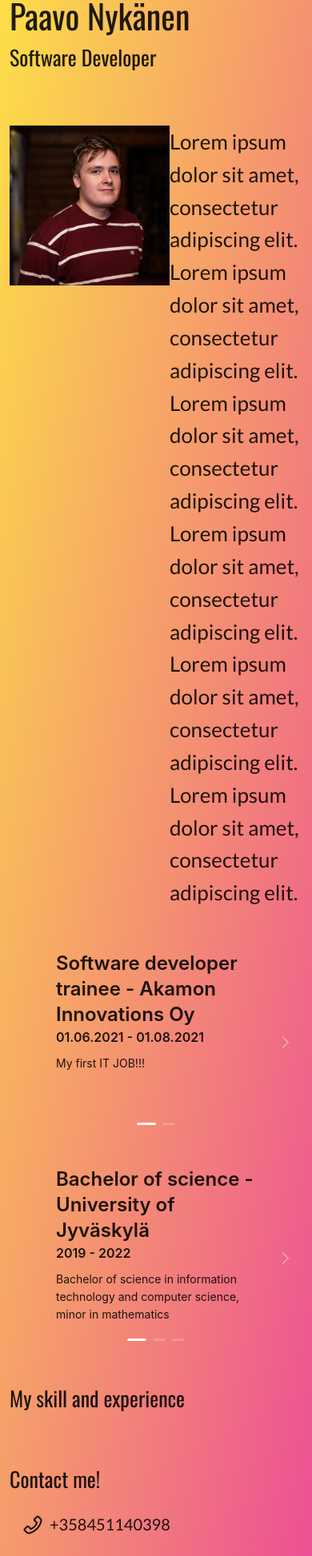
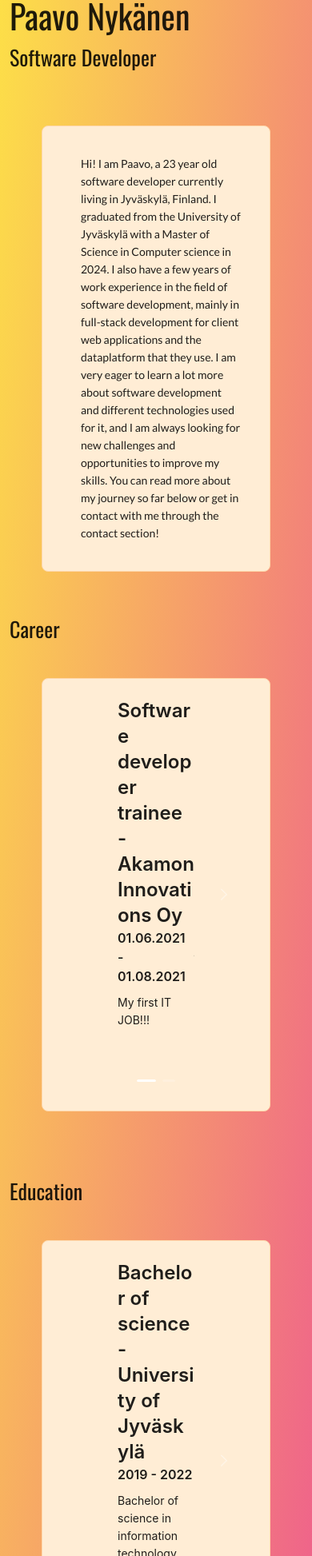
Before and after one commit to PaavoNykanen/PaavoNykanen.github.io, a React (Vite) app: page / in a window 390 px wide. Shown: the part 54-2000 px from the top of the page at 80% size. Built offline with nearby package versions, Linux system fonts and the light colour scheme.

Commit message:
wip: fix contact section
- Fixed contact section and changed email and phonenumber buttons to copy text to clipboard
- Add cards to different sections
- More styling

```diff
--- a/src/components/carousel/CareerCarousel.tsx
+++ b/src/components/carousel/CareerCarousel.tsx
@@ -3,11 +3,12 @@ import careerInfoJson from './info-items/career.json';
 
 const CareerCarousel = () => {
   const careerInfo = careerInfoJson;
+
   return (
     <InfoCarousel
       items={careerInfo}
       arrows
-      infinite={true}
+      infinite={false}
     />
   );
 };
--- a/src/components/common/IconButton.tsx
+++ b/src/components/common/IconButton.tsx
@@ -14,11 +14,11 @@ const IconButton = ({
     <Flex
       onMouseEnter={() => setIsHovering(true)}
       onMouseLeave={() => setIsHovering(false)}
-      className='w-1'
+      className='w-full'
     >
       <Button type="text" onClick={onClick}>
-        {React.cloneElement(icon, { spin: isHovering, className: 'text-lg font-lato' })}
-        <Text className='text-md font-lato'>{text}</Text>
+        {React.cloneElement(icon, { spin: isHovering, className: 'text-md sm:text-lg font-lato' })}
+        <Text className='text-base sm:text-md font-lato'>{text}</Text>
       </Button>
     </Flex>
   );
--- a/src/components/common/ThemeButton.tsx
+++ b/src/components/common/ThemeButton.tsx
@@ -9,9 +9,11 @@ export const ThemeButton = ({
   return (
     <Button
       className={`font-lato
-      bg-purple-500 border-purple-400 text-black
+      bg-gradient-to-br from-purple-500 to-blue-500
+      border-purple-300
         text-base font-semibold rounded-2xl
-      hover:bg-purple-600 hover:border-purple-500
+      hover:from-blue-500 hover:to-purple-500
+      hover:text-red-200
       active:bg-purple-500 active:border-purple-600
         ${className}`}
       onClick={onClick}
--- a/src/components/personal-info/Headshot.tsx
+++ b/src/components/personal-info/Headshot.tsx
@@ -1,11 +1,13 @@
 import { Flex, Image } from 'antd';
 import headshot from '../../assets/omakuva.jpg'; // Import the local image file
 
-const Headshot = () => {
+const Headshot = ({
+  className,
+}: { className?: string }) => {
   return (
     <Flex>
       <Image
-        width={200}
+        className={className}
         src={headshot}
         alt="Headshot of Paavo Nykänen"
       />
--- a/src/layout/page/PageHeader.tsx
+++ b/src/layout/page/PageHeader.tsx
@@ -4,10 +4,10 @@ const PageHeader = () => {
   const { Text } = Typography;
   return (
     <Flex vertical className='p-3'>
-      <Text className='text-xl md:text-2xl lg:text-3xl xl:text-4xl font-oswald'>
+      <Text className='text-xl sm:text-2xl md:text-3xl lg:text-4xl font-oswald'>
         Paavo Nykänen
       </Text>
-      <Text className='text-lg md:text-lg lg:text-xl xl:text-2xl font-oswald'>
+      <Text className='text-lg sm:text-xl lg:text-2xl font-oswald'>
         Software Developer
       </Text>
     </Flex>
--- a/src/layout/sections/About.tsx
+++ b/src/layout/sections/About.tsx
@@ -1,33 +1,28 @@
 
-import { Flex, Typography } from 'antd';
-import Headshot from '../../components/personal-info/Headshot';
+import { Card, Flex, Typography } from 'antd';
 
 const About = () => {
   const { Text } = Typography;
+  const currentDate = new Date();
+  const ageYears = currentDate.getMonth() < 2 && currentDate.getDate() < 13
+    ? (currentDate.getFullYear() - 1999 - 1) : currentDate.getFullYear() - 1999;
 
   return (
-    <Flex className='m-3'>
-      <Headshot />
-      <Flex vertical>
-        <Text className='text-lg font-lato'>
-          Lorem ipsum dolor sit amet, consectetur adipiscing elit.
-        </Text>
-        <Text className='text-lg font-lato'>
-          Lorem ipsum dolor sit amet, consectetur adipiscing elit.
-        </Text>
-        <Text className='text-lg font-lato'>
-          Lorem ipsum dolor sit amet, consectetur adipiscing elit.
-        </Text>
-        <Text className='text-lg font-lato'>
-          Lorem ipsum dolor sit amet, consectetur adipiscing elit.
-        </Text>
-        <Text className='text-lg font-lato'>
-          Lorem ipsum dolor sit amet, consectetur adipiscing elit.
-        </Text>
-        <Text className='text-lg font-lato'>
-          Lorem ipsum dolor sit amet, consectetur adipiscing elit.
-        </Text>
-      </Flex>
+    <Flex className='m-3' id="about">
+      <Card className='w-full ml-10 mr-10 bg-orange-100 border-orange-200'>
+        <Flex className='m-3 flex-col md:flex-col lg:flex-row xl:flex-row'>
+          <Flex vertical className='ml-3'>
+            <Text className='text-sm md:text-md font-lato'>
+              Hi! I am Paavo, a {ageYears} year old software developer currently living in Jyväskylä, Finland.
+              I graduated from the University of Jyväskylä with a Master of Science in Computer science in 2024.
+              I also have a few years of work experience in the field of software development, mainly in full-stack development
+              for client web applications and the dataplatform that they use. I am very eager to learn a lot more about software
+              development and different technologies used for it, and I am always looking for new challenges and opportunities to
+              improve my skills. You can read more about my journey so far below or get in contact with me through the contact section!
+            </Text>
+          </Flex>
+        </Flex>
+      </Card>
     </Flex>
   );
 };
--- a/src/layout/sections/Career.tsx
+++ b/src/layout/sections/Career.tsx
@@ -1,12 +1,19 @@
 
-import { Flex } from 'antd';
+import { Card, Flex, Typography } from 'antd';
 import CareerCarousel from '../../components/carousel/CareerCarousel';
+
+const { Text } = Typography;
 
 const Career = () => {
 
   return (
-    <Flex vertical>
-      <CareerCarousel />
+    <Flex className='m-3 flex-col' id="career">
+      <Text className='text-lg sm:text-xl font-oswald'>
+        Career
+      </Text>
+      <Card className='m-10 bg-orange-100 border-orange-200'>
+        <CareerCarousel />
+      </Card>
     </Flex>
   );
 };
--- a/src/layout/sections/Contact.tsx
+++ b/src/layout/sections/Contact.tsx
@@ -1,6 +1,8 @@
 import { GithubOutlined, InstagramOutlined, LinkedinOutlined, MailOutlined, PhoneOutlined } from '@ant-design/icons';
-import { Flex, Typography } from 'antd';
+import { Card, Flex, Tooltip, Typography } from 'antd';
 import IconButton from '../../components/common/IconButton';
+import Headshot from '../../components/personal-info/Headshot';
+import { useState } from 'react';
 
 const phoneNumber = '+358451140398';
 const email = 'paavonykanen@gmail.com';
@@ -10,23 +12,49 @@ const instagramUrl = 'https://www.instagram.com/paavoli/profilecard/?igsh=eDIwNX
 
 const Contact = () => {
   const { Text } = Typography;
+  const [emailTooltip, setEmailTooltip] = useState(false);
+  const [phoneTooltip, setPhoneTooltip] = useState(false);
+
+  const activateEmailTooltip = () => {
+    navigator.clipboard.writeText(email);
+    setEmailTooltip(true);
+    setTimeout(() => {
+      setEmailTooltip(false);
+    }, 1500);
+  };
+  const activatePhoneTooltip = () => {
+    navigator.clipboard.writeText(phoneNumber);
+    setPhoneTooltip(true);
+    setTimeout(() => {
+      setPhoneTooltip(false);
+    }, 1500);
+  };
 
   return (
     <Flex className='m-3 flex-col' id="contact">
-      <Text className='text-lg md:text-md lg:text-lg xl:text-xl font-oswald mb-5'>
+      <Text className='text-lg sm:text-xl font-oswald'>
         Contact me!
       </Text>
-      <Flex vertical className='space-y-5'>
+      <Card className='m-10 bg-orange-100 border-orange-200'>
+        <Flex className='m-3 flex-col md:flex-row justify-center'>
+          <Flex className='justify-center'>
+            <Headshot className='size-auto sm:size-80' />
+          </Flex>
+          <Flex className='space-y-5 m-3 flex-col'>
+            <Tooltip placement='topLeft' title={'Copied!'} open={phoneTooltip}>
               <IconButton
                 icon={<PhoneOutlined aria-label='Phone' />}
                 text={phoneNumber}
-          onClick={() => window.open(`tel:${phoneNumber}`, '_blank')}
+                onClick={() => activatePhoneTooltip()}
               />
+            </Tooltip >
+            <Tooltip placement='topLeft' title={'Copied!'} open={emailTooltip}>
               <IconButton
                 icon={<MailOutlined aria-label='Email' />}
                 text={email}
-          onClick={() => window.open(`mailto:${email}`, '_blank')}
+                onClick={() => activateEmailTooltip()}
               />
+            </Tooltip >
             <IconButton
               icon={<LinkedinOutlined aria-label='LinkedIn' />}
               text={'Let\'s connect!'}
@@ -44,6 +72,8 @@ const Contact = () => {
             />
           </Flex>
         </Flex>
+      </Card>
+    </Flex>
   );
 };
 
--- a/src/layout/sections/Education.tsx
+++ b/src/layout/sections/Education.tsx
@@ -1,12 +1,19 @@
 
-import { Flex } from 'antd';
+import { Card, Flex, Typography } from 'antd';
 import EducationCarousel from '../../components/carousel/EducationCarousel';
+
+const { Text } = Typography;
 
 const Education = () => {
 
   return (
-    <Flex vertical>
-      <EducationCarousel />
+    <Flex className='m-3 flex-col' id="education">
+      <Text className='text-lg sm:text-xl font-oswald'>
+        Education
+      </Text>
+      <Card className='m-10 bg-orange-100 border-orange-200'>
+        <EducationCarousel />
+      </Card>
     </Flex>
   );
 };
--- a/src/layout/sections/Skills.tsx
+++ b/src/layout/sections/Skills.tsx
@@ -1,13 +1,18 @@
-import { Flex, Typography } from 'antd';
+import { Card, Flex, Typography } from 'antd';
 
 const Skills = () => {
   const { Text } = Typography;
 
   return (
     <Flex vertical className='m-3 flex-col' id="skills">
-      <Text className='text-lg md:text-md lg:text-lg xl:text-xl font-oswald mb-5'>
-        My skill and experience
+      <Text className='text-lg sm:text-xl font-oswald mb-5'>
+        Skills and experience
       </Text>
+      <Card className='m-10 bg-orange-100 border-orange-200'>
+        <>
+          Under construction
+        </>
+      </Card>
     </Flex>
   );
 };
--- a/tailwind.config.js
+++ b/tailwind.config.js
@@ -11,7 +11,7 @@ export default {
         lato: ['Lato', 'sans-serif'],
       },
       fontSize: {
-        'sm': '12px',   // Customize small font size
+        'sm': '14px',   // Customize small font size
         'base': '16px', // Customize base font size
         'md': '20px',   // Customize medium font size
         'lg': '26px',   // Customize large font size
```
Lines whose indentation alone changed are shown as unchanged.
